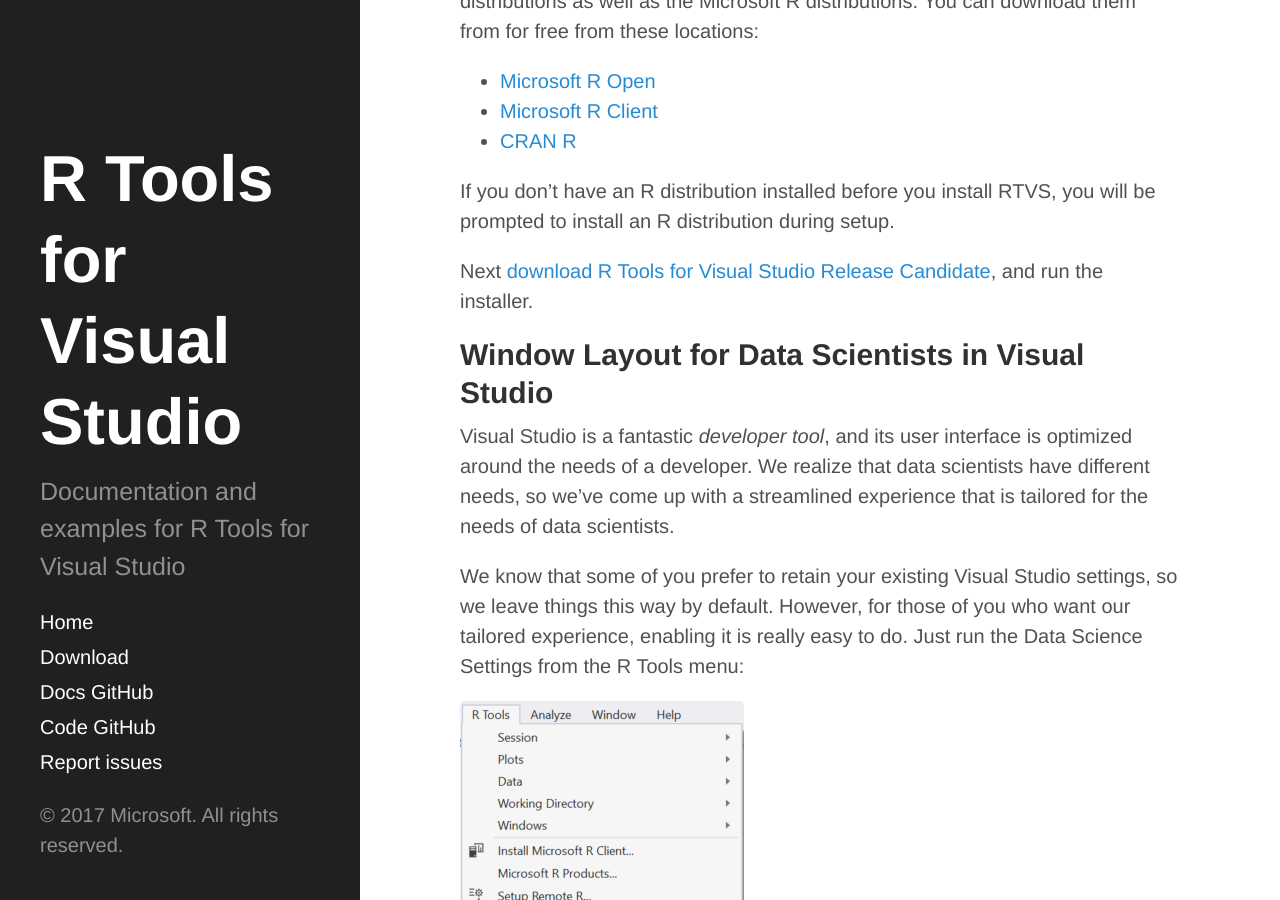
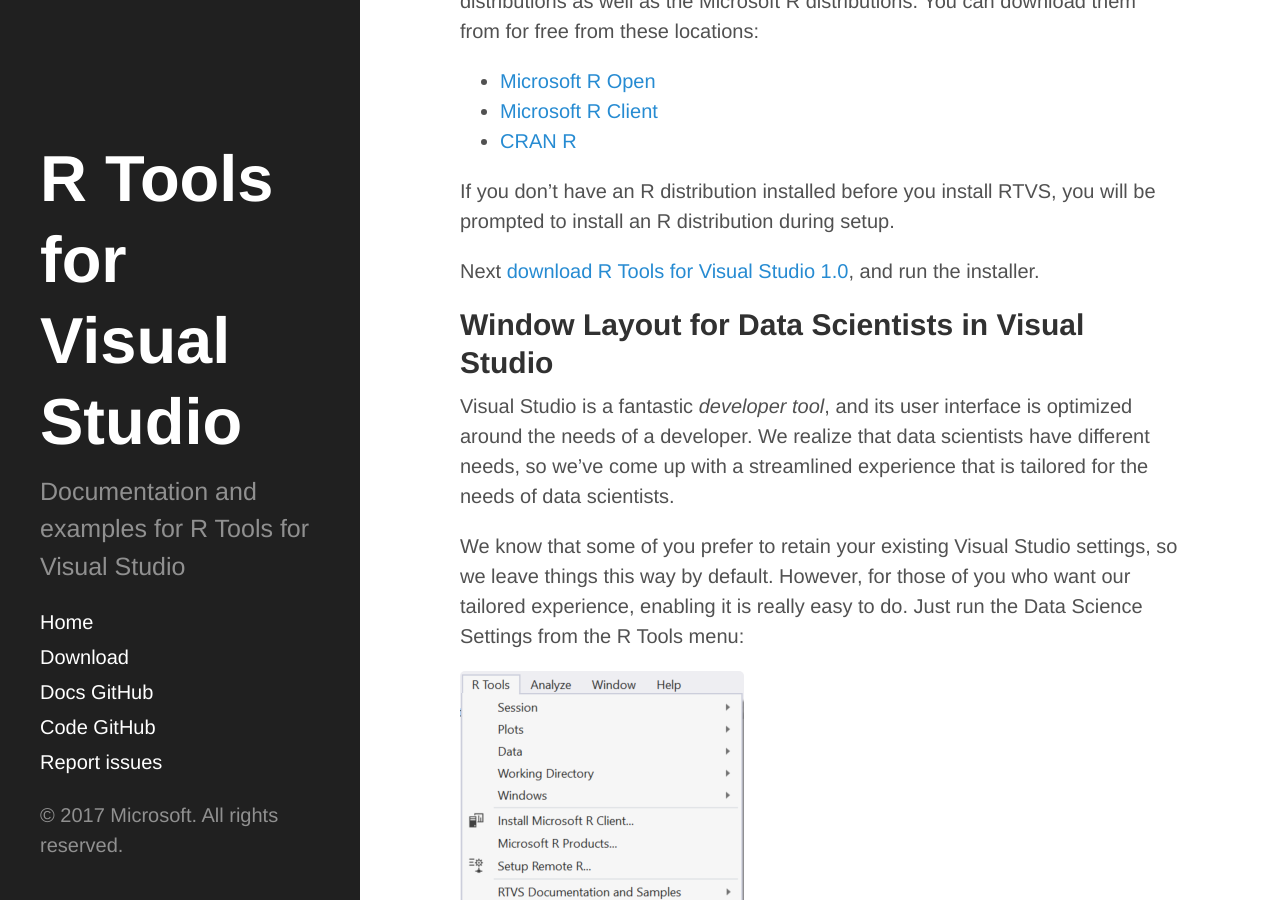
Before and after one commit to microsoft/RTVS-docs, a Jekyll site: the page built from installation.md, in a window 1280 px wide and 900 px high, scrolled down 798 px. Built offline with Jekyll 4.4.1, drawn with Linux system fonts in a browser that asks for light colours; our own code applies the rules of GitHub Pages for plain Markdown files.

Commit message:
Removed one more release candidate reference

```diff
--- a/installation.md
+++ b/installation.md
@@ -37,8 +37,8 @@
 If you don't have an R distribution installed before you install RTVS, you will
 be prompted to install an R distribution during setup.
 
-Next [download R Tools for Visual Studio Release
-Candidate](https://aka.ms/rtvs-current), and run the installer.
+Next [download R Tools for Visual Studio 1.0](https://aka.ms/rtvs-current), and
+run the installer.
 
 ## Window Layout for Data Scientists in Visual Studio
 
```
